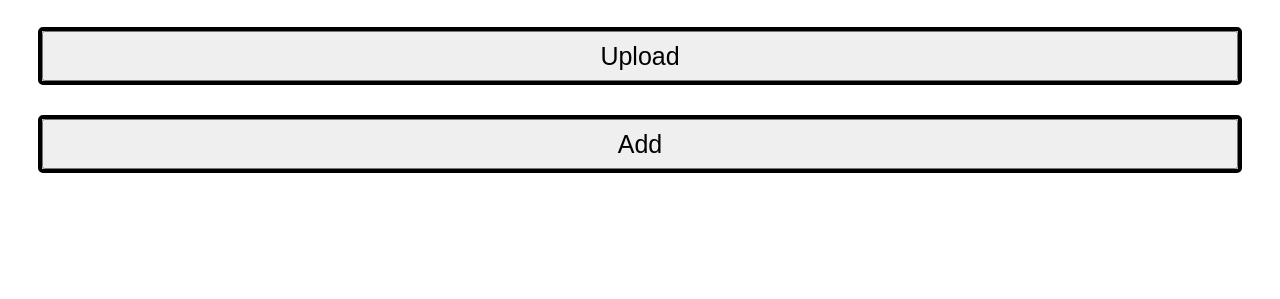
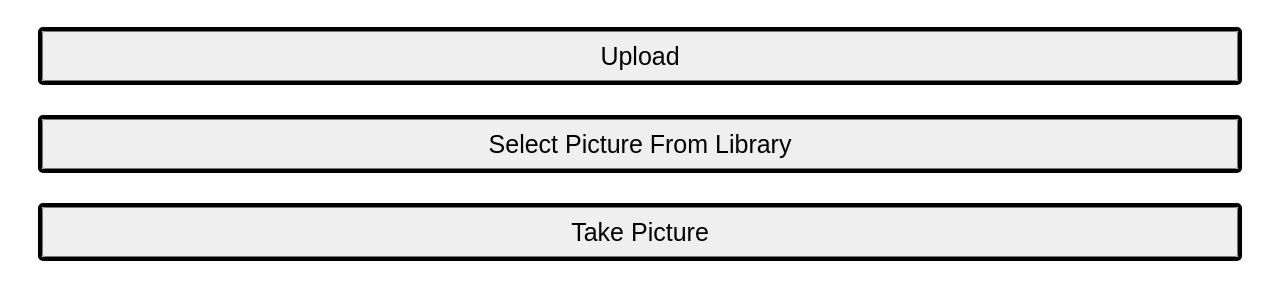
Before and after one commit to AcristWCTC/CapriPictureFrameWCTC, a plain HTML site: page public_html/uploadAdd.html in a window 1280 px wide. Shown: the part 61-360 px from the top of the page. Drawn offline with Linux system fonts and the light colour scheme.

Commit message:
changes add/upload page

```diff
--- a/public_html/uploadAdd.html
+++ b/public_html/uploadAdd.html
@@ -15,12 +15,17 @@ and open the template in the editor.
          <h1 class="center">Capri Picture Frame</h1>
         <form class="center">
             <div class="button">
-                <button id="picture" type="button"  style="height:50px; width:100%; font-size:25px">Upload</button>
+                <button id="upload" type="button"  style="height:50px; width:100%; font-size:25px">Upload</button>
+            </div>
+        </form>
+              <form class="center">
+            <div class="button">
+                <button id="library" type="button"  style="height:50px; width:100%; font-size:25px">Select Picture From Library</button>
             </div>
         </form>
         <form class="center">
             <div class="button">
-                <button id="log" type="button"  style="height:50px; width:100%; font-size:25px">Add</button>
+                <button id="picture" type="button"  style="height:50px; width:100%; font-size:25px">Take Picture</button>
             </div>
         </form>
     </body>
```
Also changed, not shown: 1 other file.
